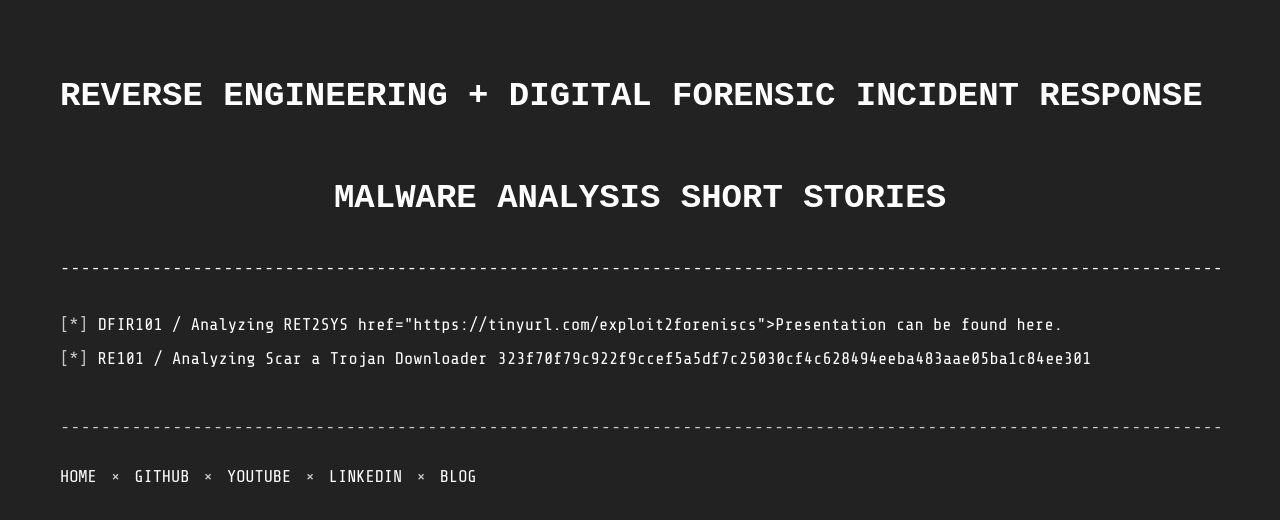
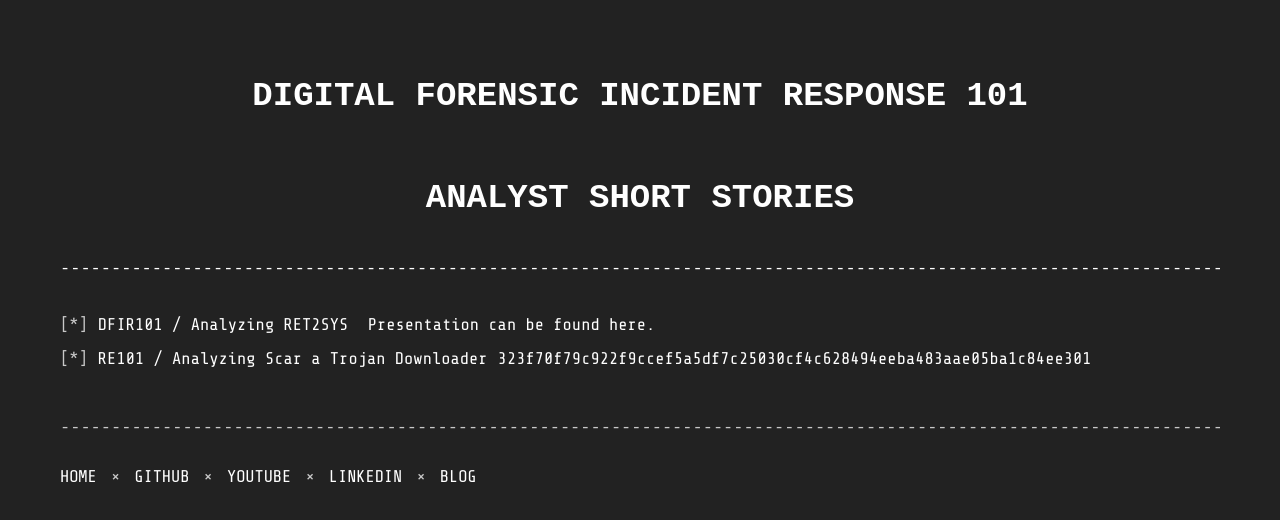
Before and after one commit to citizenstaar/scar, a plain HTML site: page index.html in a window 1280 px wide. Drawn offline with nearby package versions, Linux system fonts and the light colour scheme.

Commit message:
fixed index

```diff
--- a/index.html
+++ b/index.html
@@ -18,7 +18,7 @@ Video archive:  https://www.youtube.com/user/CitizenXray
  <!DOCTYPE html>
 <html>
 <head>
-    <title>RE+DFIR101 - Malware Analysis Short Stories</title>
+    <title>RE+DFIR101 - Analyst Short Stories</title>
     <link rel="shortcut icon" href="images/re101.png">
     <link rel="alternate" href="https://github.com/citizenstaar/scar/rss/rss.xml" type="application/rss+xml" title="RE101"/>
     <link href='https://fonts.googleapis.com/css?family=Share+Tech+Mono' rel='stylesheet' type='text/css'>
@@ -33,8 +33,8 @@ Video archive:  https://www.youtube.com/user/CitizenXray
         <!--HEADER SECTION -->
         <div id="header"><pre>
 <a class="node" href="https://github.com/citizenstaar">
-<center><h1>REVERSE ENGINEERING + DIGITAL FORENSIC INCIDENT RESPONSE 101</h1>
-<h1>MALWARE ANALYSIS SHORT STORIES</h1></center>
+<center><h1>DIGITAL FORENSIC INCIDENT RESPONSE 101</h1>
+<h1>ANALYST SHORT STORIES</h1></center>
 ------------------------------------------------------------------------------------------------------------------------------------------------------------------------------------------------------------------------------------------------------------------------------------------------------------
 </pre>
             </div>
@@ -48,7 +48,7 @@ Video archive:  https://www.youtube.com/user/CitizenXray
 
                 <li>
                     <a href="https://citizenstaar.github.io/scar/labs/exploit2forensic/">
-                        <span class="tag">[*]</span><span>DFIR101 / Analyzing RET2SYS href="https://tinyurl.com/exploit2foreniscs">Presentation can be found here.</a> </span>
+                        <span class="tag">[*]</span><span>DFIR101 / Analyzing RET2SYS <a target="_blank" href="https://tinyurl.com/exploit2foreniscs">Presentation can be found here.</a> </span>
                     </a>
                 </li>
 
```
